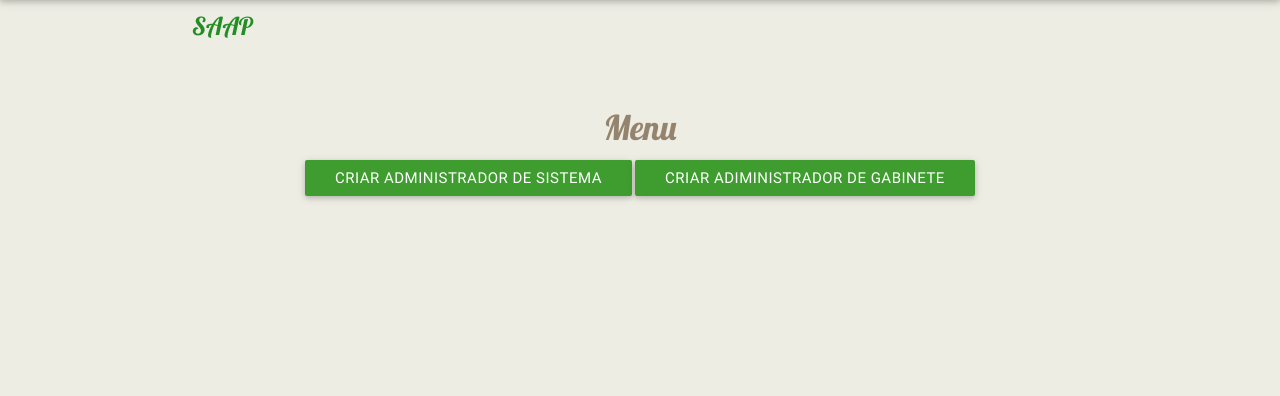
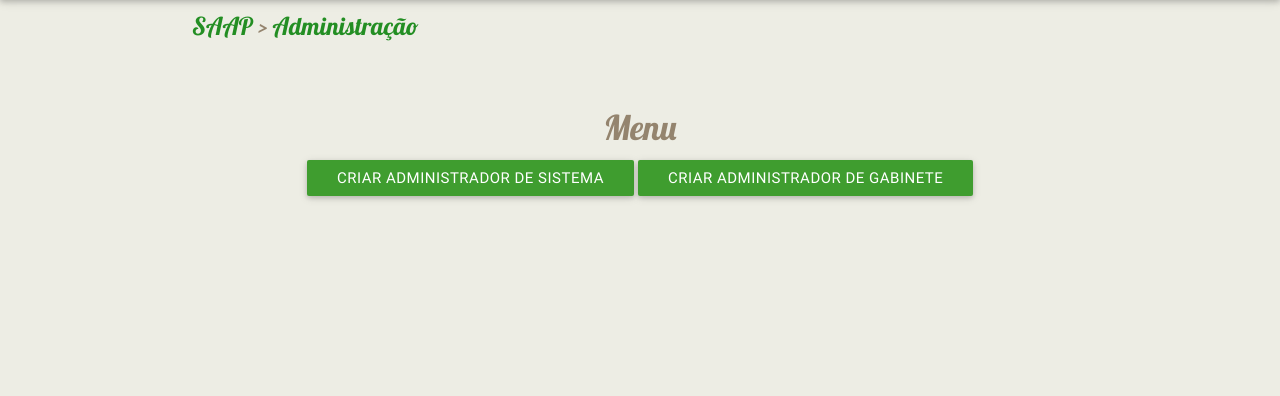
Before and after one commit to fga-eps-mds/2016.2-SAAP, a Django app: template saap/core/templates/admin_sistema.html in a window 1280 px wide. Shown: the part 64-460 px from the top of the page. Run offline with Django 3.2, Linux system fonts and the light colour scheme; the template is opened without the code that fills it, so the values that code supplies are empty; some libraries are stand-ins or nearby versions.

Commit message:
Adicionando mapa de siste aos templates

```diff
--- a/saap/core/templates/admin_sistema.html
+++ b/saap/core/templates/admin_sistema.html
@@ -3,8 +3,8 @@
 <main>
   <div class="container">
     <div class="row">
-      <div class="col s6 m6 l6">
-        <h5><a href="/" style="color: rgb(35,142,35)">SAAP</a></h5>
+      <div class="col s12 m12 l12">
+        <h5><a href="/" style="color: rgb(35,142,35)">SAAP</a> > <a href="/administracao/" style="color: rgb(35,142,35)">Administração</a></h5>
       </div>
     </div>
     <div class="row">
@@ -12,7 +12,7 @@
        <br><h4>Menu</h4>
        <div class="row">
           <a href="/administracao/criar_administrador_sistema/"><button class="btn waves-effect waves-light saap-dark-green" type="submit'">Criar Administrador de Sistema</button></a>
-          <a href="#"><button class="btn waves-effect waves-light saap-dark-green" type="submit'">Criar Adiministrador de Gabinete</button></a>
+          <a href="#"><button class="btn waves-effect waves-light saap-dark-green" type="submit'">Criar Administrador de Gabinete</button></a>
         </div>
         <div class="row">
 
```
Also changed, not shown: saap/autenticacao/templates/criar_adm_sis.html (+6 -5 lines).
